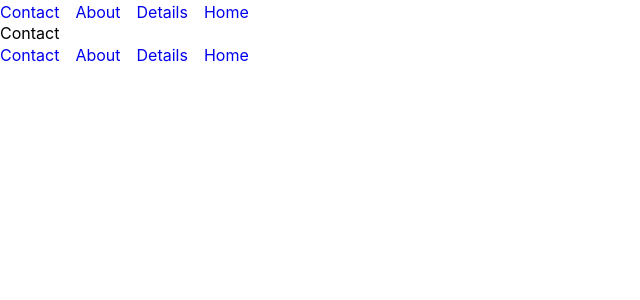
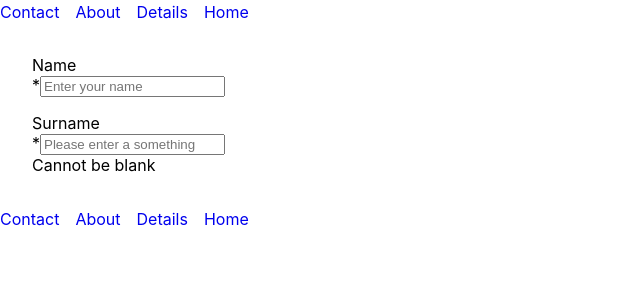
Before and after one commit to Koulinn/react-intro, a React (Create React App) app: page /contact in a window 1280 px wide. Shown: the top 300 px of the page, without its empty margins (0-640 px from the left). Built offline with nearby package versions, Linux system fonts and the light colour scheme.

Commit message:
Add dynamic input

```diff
--- /dev/null
+++ b/src/components/atoms/Containers/Containers.element.js
@@ -0,0 +1,5 @@
+import styled from "styled-components";
+
+export const InputContainer = styled.div``;
+export const LabelContainer = styled.div``;
+export const InputValidationContainer = styled.div``;
--- /dev/null
+++ b/src/components/atoms/InputNumber/InputNumber.element.jsx
@@ -0,0 +1,3 @@
+import styled from "styled-components";
+
+export const StyledInputText = styled.input``;
--- /dev/null
+++ b/src/components/atoms/InputText/InputText.component.jsx
@@ -0,0 +1,34 @@
+import React from "react";
+import { StyledInputText } from "./InputText.element";
+
+const InputText = ({
+  type,
+  isDisabled,
+  handleClick,
+  style,
+  className,
+  handleChange,
+  handleFocus,
+  id,
+  value,
+  defaultValue,
+  placeholder,
+}) => {
+  return (
+    <StyledInputText
+      id={id}
+      className={className}
+      onClick={handleClick}
+      onChange={handleChange}
+      onFocus={handleFocus}
+      type={type || "text"} // password, email, text, textarea
+      disabled={isDisabled}
+      styled={style}
+      value={value}
+      defaultValue={defaultValue || ""}
+      placeholder={placeholder || "Please enter a something"}
+    />
+  );
+};
+
+export default InputText;
--- /dev/null
+++ b/src/components/atoms/InputText/InputText.element.jsx
@@ -0,0 +1,3 @@
+import styled from "styled-components";
+
+export const StyledInputText = styled.input``;
--- /dev/null
+++ b/src/components/atoms/InputValidation/InputValidation.component.jsx
@@ -0,0 +1,16 @@
+import React from "react";
+import { InputValidationContainer } from "../Containers/Containers.element";
+
+const InputValidation = ({ validationResult, validationMsg }) => {
+  const IsSuccess = (validationResult === "success" && validationMsg) || "";
+  const IsInvalid =
+    (validationResult === "invalid" && validationMsg) || "Invalid input";
+
+  const displayedMessage = IsSuccess || IsInvalid;
+
+  return (
+    <InputValidationContainer>{displayedMessage}</InputValidationContainer>
+  );
+};
+
+export default InputValidation;
--- /dev/null
+++ b/src/components/atoms/StyledLabel/StyledLabel.component.js
@@ -0,0 +1,13 @@
+import React from "react";
+import { LabelContainer } from "../Containers/Containers.element";
+import { StyledLabel } from "./StyledLabel.element";
+
+const Label = ({ children }) => {
+  return (
+    <LabelContainer>
+      <StyledLabel>{children}</StyledLabel>
+    </LabelContainer>
+  );
+};
+
+export default Label;
--- /dev/null
+++ b/src/components/atoms/StyledLabel/StyledLabel.element.js
@@ -0,0 +1,3 @@
+import styled from "styled-components";
+
+export const StyledLabel = styled.label``;
--- /dev/null
+++ b/src/components/molecules/InputWrapper/InputWrapper.component.jsx
@@ -0,0 +1,31 @@
+import React from "react";
+import { InputContainer } from "../../atoms/Containers/Containers.element";
+import InputValidation from "../../atoms/InputValidation/InputValidation.component";
+import Label from "../../atoms/StyledLabel/StyledLabel.component";
+
+const InputWrapper = ({
+  label,
+  id,
+  isRequired,
+  hasValidation,
+  validationMsg,
+  validationResult,
+  children,
+}) => {
+  return (
+    <InputContainer>
+      <Label htmlFor={id}>{label}</Label>
+      {isRequired && <span>*</span>}
+      {children}
+
+      {hasValidation && (
+        <InputValidation
+          validationMsg={validationMsg}
+          validationResult={validationResult}
+        />
+      )}
+    </InputContainer>
+  );
+};
+
+export default InputWrapper;
--- a/src/components/pages/Contact.jsx
+++ b/src/components/pages/Contact.jsx
@@ -1,9 +1,65 @@
-import React from 'react'
+import React, { useState, useEffect } from "react";
+import InputText from "../atoms/InputText/InputText.component";
+import InputWrapper from "../molecules/InputWrapper/InputWrapper.component";
 
 const Contact = () => {
+  const [name, setName] = useState("");
+  const [surName, setSurName] = useState("");
+
+  // Do some validation here and then pass the value
+
+  const handleChange = (e) => {
+    setName(e.target.value);
+  };
+  const handleSurnameChange = (e) => {
+    setSurName(e.target.value);
+  };
+
+  useEffect(() => {
+    const isRafaelLima = name + " " + surName === "Rafael Lima";
+    console.log(name + " " + surName);
+
+    if (isRafaelLima) {
+      alert("Is Rafael Lima");
+    }
+  }, [name, surName]);
+
   return (
-    <div>Contact</div>
-  )
-}
+    <div>
+      <form
+        style={{
+          margin: "32px",
+          display: "flex",
+          flexDirection: "column",
+          gap: "1rem",
+        }}
+      >
+        <InputWrapper id="name" label="Name" isRequired>
+          <InputText
+            id="name"
+            value={name}
+            handleChange={handleChange}
+            placeholder="Enter your name"
+          />
+        </InputWrapper>
 
-export default Contact
+        <InputWrapper
+          id="surname"
+          label="Surname"
+          isRequired
+          hasValidation
+          validationResult="invalid"
+          validationMsg="Cannot be blank"
+        >
+          <InputText
+            id="surname"
+            value={surName}
+            handleChange={handleSurnameChange}
+          />
+        </InputWrapper>
+      </form>
+    </div>
+  );
+};
+
+export default Contact;
--- a/src/components/pages/Home.jsx
+++ b/src/components/pages/Home.jsx
@@ -1,6 +1,5 @@
 import React from "react";
 import StyledButton from "../atoms/StyledButton/StyledButton.component";
-import StyledLink from "../atoms/StyledLink/StyledLink.component";
 import BaseCard from "../molecules/BaseCard/BaseCard.component";
 
 const Home = () => {
@@ -18,6 +17,9 @@ const Home = () => {
           Submit
         </StyledButton>
         <BaseCard />
+        <div style={{ margin: "64px" }}>
+
+        </div>
       </div>
     </div>
   );
```
Also changed, not shown: src/components/atoms/InputNumber/InputNumber.component.jsx (added, +27 -0 lines), src/components/atoms/InputValidation/InputValidation.element.js (added).
